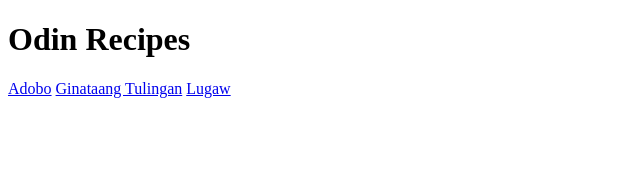
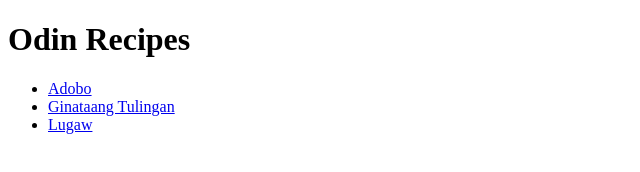
Before and after one commit to luvie23/odin-recipes, a plain HTML site: page index.html in a window 1280 px wide. Shown: the whole page, without its empty margins (0-640 px from the left). Drawn offline with Linux system fonts and the light colour scheme.

Commit message:
Create list for the recipes on index.html

```diff
--- a/index.html
+++ b/index.html
@@ -8,8 +8,10 @@
 </head>
 <body>
     <h1>Odin Recipes</h1>
-    <a href="./recipes/adobo.html">Adobo</a>
-    <a href="./recipes/ginataang-tulingan.html">Ginataang Tulingan</a>
-    <a href="./recipes/lugaw.html">Lugaw</a>
+    <ul>
+        <li><a href="./recipes/adobo.html">Adobo</a></li>
+        <li><a href="./recipes/ginataang-tulingan.html">Ginataang Tulingan</a></li>
+        <li><a href="./recipes/lugaw.html">Lugaw</a></li>
+    </ul>
 </body>
 </html>
```
